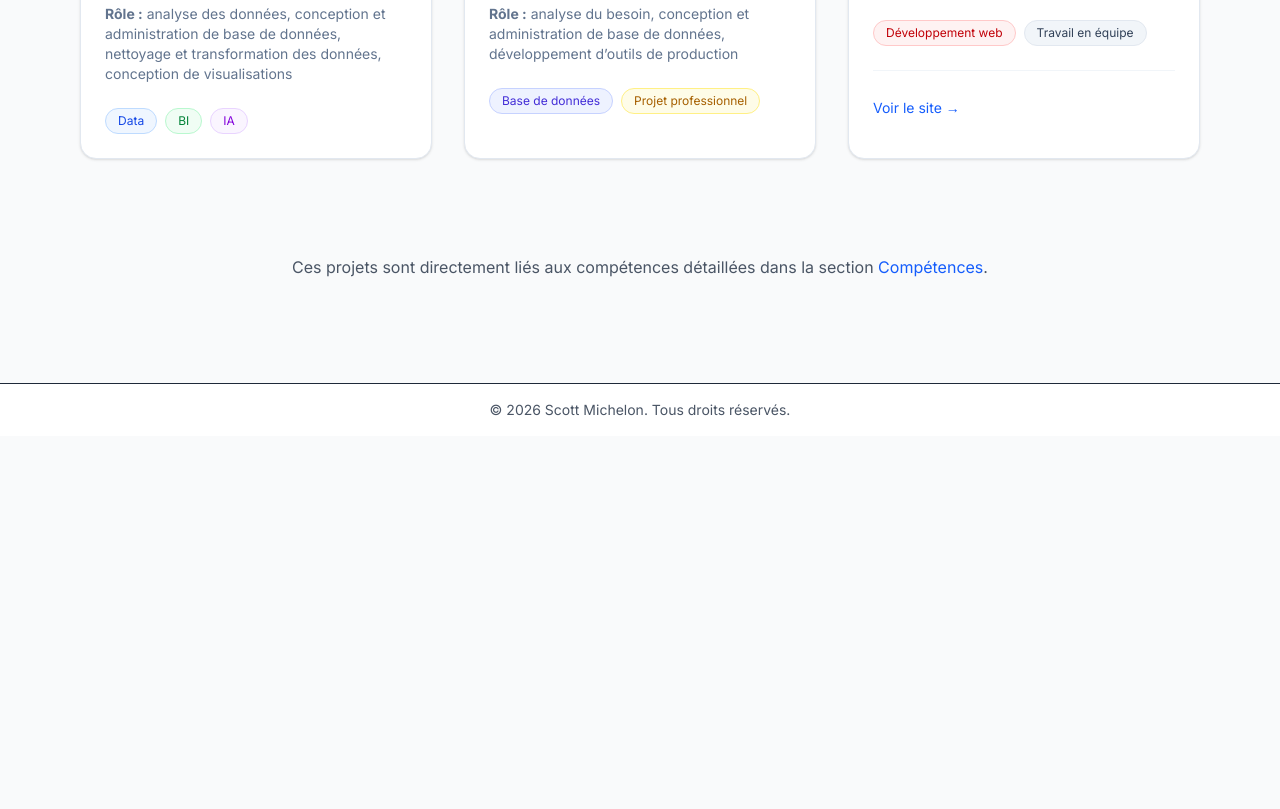
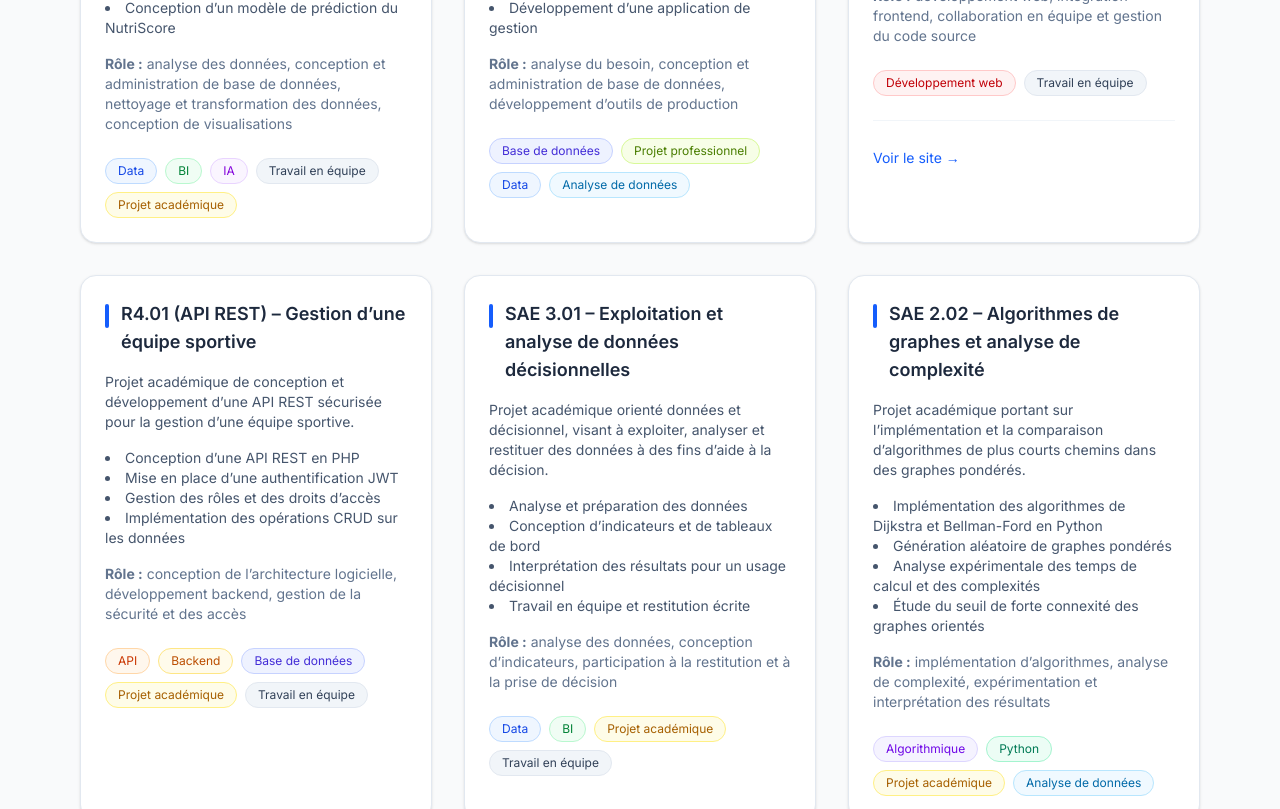
Before and after one commit to MyttocS82/portfolio, a Next.js app: page /projets in a window 1280 px wide. Shown: the part 680-1489 px from the top of the page. Before the commit the page ends 1116 px from the top, so only its background shows below. Built offline with nearby package versions, Linux system fonts and the light colour scheme.

Commit message:
feat(projects): add additional academic projects

```diff
--- a/app/projets/ProjectsClient.tsx
+++ b/app/projets/ProjectsClient.tsx
@@ -31,7 +31,7 @@ const projects: Project[] = [
             'Conception d’un modèle de prédiction du NutriScore',
         ],
         role: 'analyse des données, conception et administration de base de données, nettoyage et transformation des données, conception de visualisations',
-        tags: ['Data', 'BI', 'IA'],
+        tags: ['Data', 'BI', 'IA', 'Travail en équipe', 'Projet académique'],
     },
     {
         title: 'Stage ATR – Gestion de base de données',
@@ -43,7 +43,7 @@ const projects: Project[] = [
             'Développement d’une application de gestion',
         ],
         role: 'analyse du besoin, conception et administration de base de données, développement d’outils de production',
-        tags: ['Base de données', 'Projet professionnel'],
+        tags: ['Base de données', 'Projet professionnel', 'Data', 'Analyse de données'],
     },
     {
         title: 'Nuit de l’Info 2025',
@@ -58,21 +58,71 @@ const projects: Project[] = [
         tags: ['Développement web', 'Travail en équipe'],
         link: 'https://nuit-info-2025-delta.vercel.app/',
     },
+    {
+        title: 'R4.01 (API REST) – Gestion d’une équipe sportive',
+        description:
+            'Projet académique de conception et développement d’une API REST sécurisée pour la gestion d’une équipe sportive.',
+        details: [
+            'Conception d’une API REST en PHP',
+            'Mise en place d’une authentification JWT',
+            'Gestion des rôles et des droits d’accès',
+            'Implémentation des opérations CRUD sur les données',
+        ],
+        role:
+            'conception de l’architecture logicielle, développement backend, gestion de la sécurité et des accès',
+        tags: ['API', 'Backend', 'Base de données', 'Projet académique', 'Travail en équipe'],
+    },
+    {
+        title: 'SAE 3.01 – Exploitation et analyse de données décisionnelles',
+        description:
+            'Projet académique orienté données et décisionnel, visant à exploiter, analyser et restituer des données à des fins d’aide à la décision.',
+        details: [
+            'Analyse et préparation des données',
+            'Conception d’indicateurs et de tableaux de bord',
+            'Interprétation des résultats pour un usage décisionnel',
+            'Travail en équipe et restitution écrite',
+        ],
+        role:
+            'analyse des données, conception d’indicateurs, participation à la restitution et à la prise de décision',
+        tags: ['Data', 'BI', 'Projet académique', 'Travail en équipe'],
+    },
+    {
+        title: 'SAE 2.02 – Algorithmes de graphes et analyse de complexité',
+        description:
+            'Projet académique portant sur l’implémentation et la comparaison d’algorithmes de plus courts chemins dans des graphes pondérés.',
+        details: [
+            'Implémentation des algorithmes de Dijkstra et Bellman-Ford en Python',
+            'Génération aléatoire de graphes pondérés',
+            'Analyse expérimentale des temps de calcul et des complexités',
+            'Étude du seuil de forte connexité des graphes orientés',
+        ],
+        role:
+            'implémentation d’algorithmes, analyse de complexité, expérimentation et interprétation des résultats',
+        tags: ['Algorithmique', 'Python', 'Projet académique', 'Analyse de données'],
+    }
+
 ];
 
 /* =========================
    Styles des tags
 ========================= */
-
 const tagStyles: Record<string, string> = {
+    // Données & décisionnel
     Data: 'bg-blue-50 text-blue-700 border border-blue-200',
     BI: 'bg-green-50 text-green-700 border border-green-200',
+    'Analyse de données': 'bg-sky-50 text-sky-700 border border-sky-200',
     IA: 'bg-purple-50 text-purple-700 border border-purple-200',
+    Algorithmique: 'bg-violet-50 text-violet-700 border border-violet-200',
     'Base de données': 'bg-indigo-50 text-indigo-700 border border-indigo-200',
-    'Projet professionnel': 'bg-yellow-50 text-yellow-700 border border-yellow-200',
+    API: 'bg-orange-50 text-orange-700 border border-orange-200',
+    Backend: 'bg-amber-50 text-amber-700 border border-amber-200',
+    Python: 'bg-emerald-50 text-emerald-700 border border-emerald-200',
+    'Travail en équipe': 'bg-slate-100 text-slate-700 border border-slate-200',
+    'Projet académique': 'bg-yellow-50 text-yellow-700 border border-yellow-200',
+    'Projet professionnel': 'bg-lime-50 text-lime-700 border border-lime-200',
     'Développement web': 'bg-red-50 text-red-700 border border-red-200',
-    'Travail en équipe': 'bg-slate-100 text-slate-700 border border-slate-200',
 };
+
 
 /* =========================
    Tags disponibles
```
